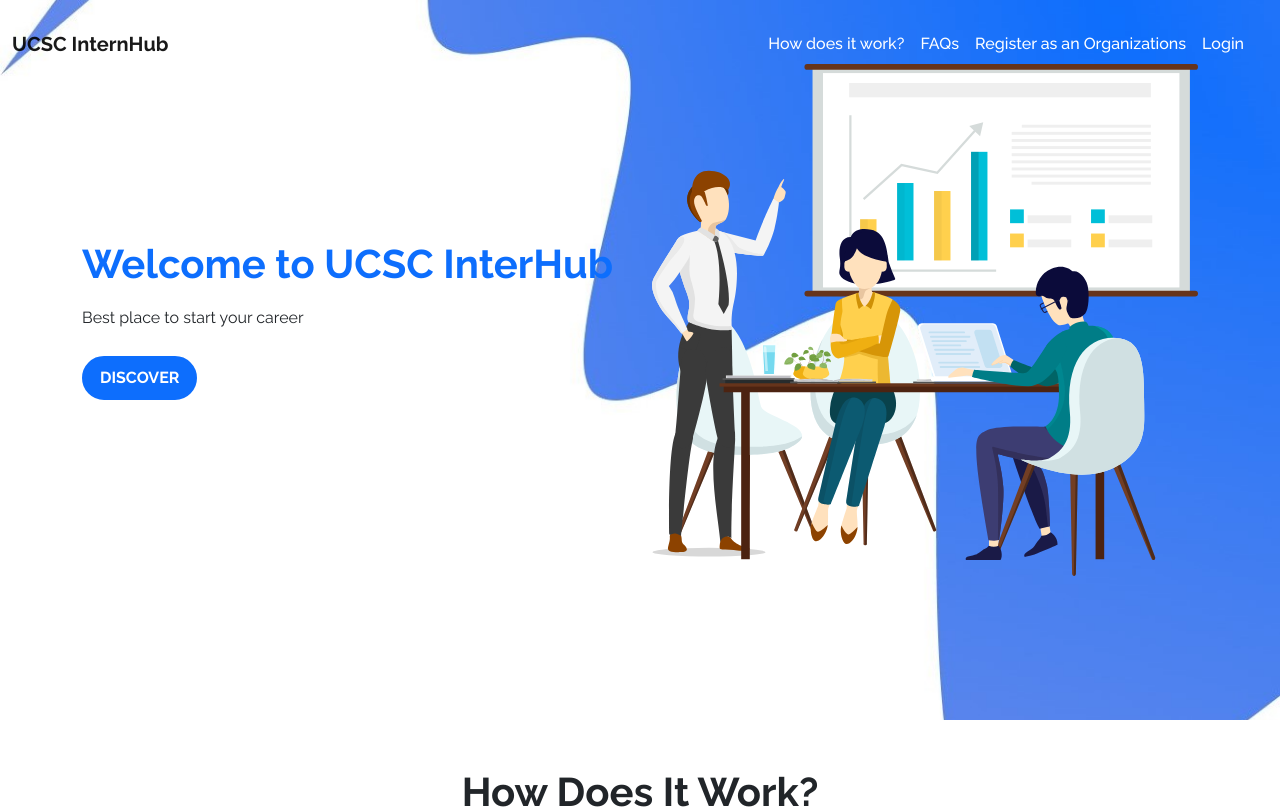
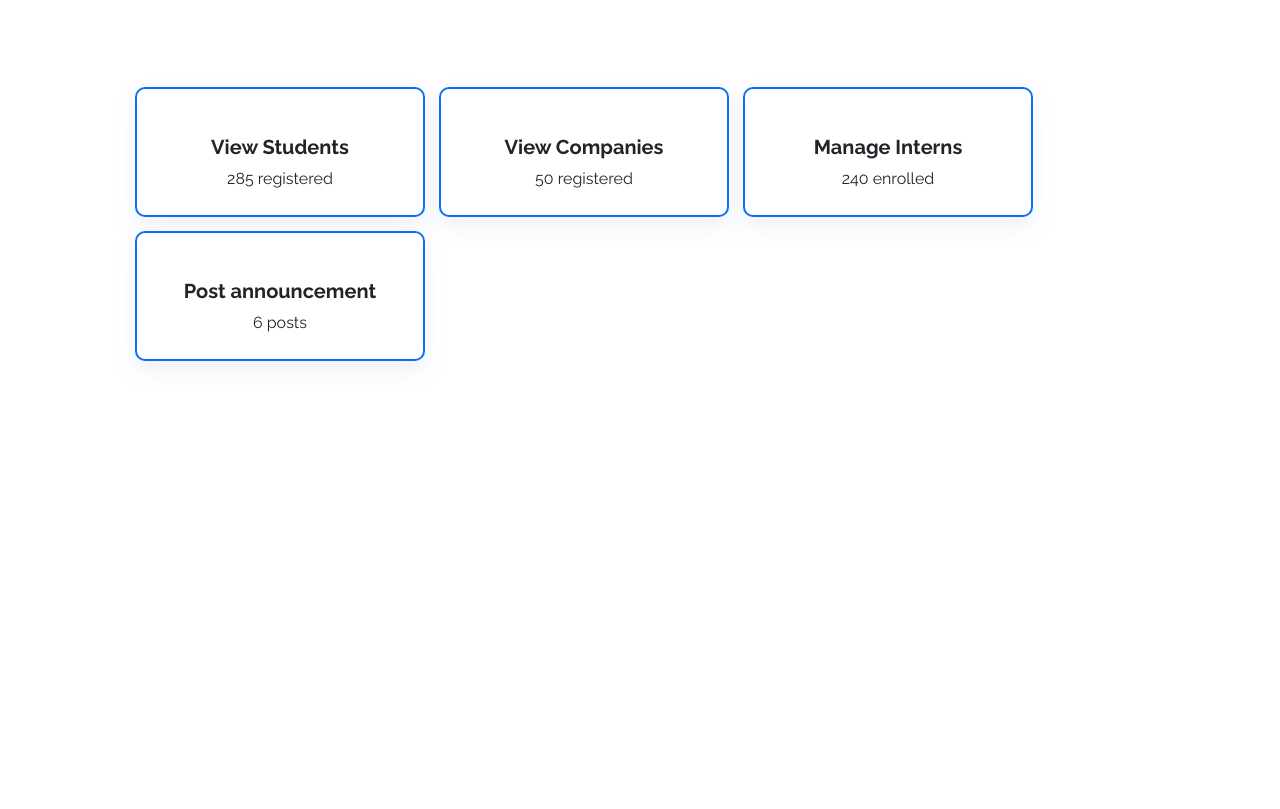
Before and after one commit to Chamath428/ucsc_interhub, a React (Create React App) app in the folder frontend/: page / in a window 1280 px wide. Shown: the top 809 px of the page. Built offline with nearby package versions, Linux system fonts and the light colour scheme.

Commit message:
card_desing

```diff
--- a/frontend/src/App.js
+++ b/frontend/src/App.js
@@ -15,6 +15,8 @@ import StudentSettings from './pages/Student/StudentSettings';
 import DashSideNavigation from './component/Dashboard/DashSideNavigation';
 import DashboardTopNav from './component/Dashboard/DashNav';
 import DashboardMenu from './component/Dashboard/DashMenu';
+import CoordinatorHome from './pages/Coordinator/CoordinatorHome';
+
 
 import './App.css';
 
@@ -28,7 +30,10 @@ function App() {
         <div className="content">
           {/* <DashboardTopNav />
           <DashSideNavigation /> */}
-          <HomePage></HomePage>
+          {/* <HomePage></HomePage> */}
+          <CoordinatorHome/>
+
+
           {/* <Switch>
 
             <Route exact path="/DashboardMenu">
--- /dev/null
+++ b/frontend/src/component/Dashboard/CoordinatorCard/coordinatorCard.css
@@ -0,0 +1,10 @@
+#coordinatorCard{
+    margin: 7px;
+    background-color: #ffffff;
+    padding: 30px 20px;
+    border: 2px solid #0d6efd;
+    box-shadow: 0px 10px 20px rgb(200 208 216 / 30%);
+    border-radius: 10px;
+    width: 290px;
+    height: 150px;
+}
--- /dev/null
+++ b/frontend/src/component/Dashboard/CoordinatorCard/coordinatorCard.js
@@ -0,0 +1,27 @@
+import Card from 'react-bootstrap/Card';
+import React, { Component } from 'react';
+import "./coordinatorCard.css";
+
+class coordinatorCard extends Component {
+
+    render() {
+        const cardTitle=this.props.cardTitle;
+        const cardPara=this.props.cardPara;
+        return (
+          <>
+          <Card id='coordinatorCard' className="d-flex justify-content-around flex-column align-items-center" style={{maxWidth: '371px',height:'130px'}}>
+            <Card.Body className="d-flex justify-content-start flex-column align-items-center">
+              <Card.Title className="text-left fw-bold">{cardTitle}</Card.Title>
+              <Card.Text  className="text-center"> {cardPara}</Card.Text>
+            </Card.Body>
+          </Card>
+          </>
+        );
+    }
+}
+
+export default coordinatorCard;
+
+// text - center -> to make the text center
+// fw-bold -> to make the text bold
+// Image name should be as sane as the card title so it can easily find it from the image folder
--- /dev/null
+++ b/frontend/src/pages/Coordinator/CoordinatorHome.js
@@ -0,0 +1,40 @@
+import React, { Component } from 'react';
+import Button from 'react-bootstrap/Button';
+import Form from 'react-bootstrap/Form';
+import Container from 'react-bootstrap/esm/Container';
+import CoordinatorCard from '../../component/Dashboard/CoordinatorCard/coordinatorCard';
+import '../../styles/CoordinatorHome.css'
+
+
+class CoordinatorHome extends Component {
+
+    render() {
+        return (
+            <div className='cart-contain'>
+                <div>
+                    <CoordinatorCard cardPara='285 registered' cardTitle='View Students'></CoordinatorCard>
+
+                </div>
+                <div>
+                    <CoordinatorCard cardPara='50 registered' cardTitle='View Companies'></CoordinatorCard>
+
+                </div>
+                <div>
+                    <CoordinatorCard cardPara='240 enrolled' cardTitle='Manage Interns'></CoordinatorCard>
+
+                </div>
+                <div>
+                    <CoordinatorCard cardPara='6 posts' cardTitle='Post announcement'></CoordinatorCard>
+
+                </div>
+            </div>
+
+
+
+
+        );
+    }
+
+}
+
+export default CoordinatorHome;
--- /dev/null
+++ b/frontend/src/styles/CoordinatorHome.css
@@ -0,0 +1,11 @@
+.cart-contain{
+
+    margin: auto;
+    margin-top: 10vh;
+    margin-left: 10%;
+    display: flex;
+    flex-wrap: wrap;
+    width: 80%;
+    /* background-color: aquamarine; */
+
+}
```
Also changed, not shown: 2 other files (tests, documents, lock files or other folders).
